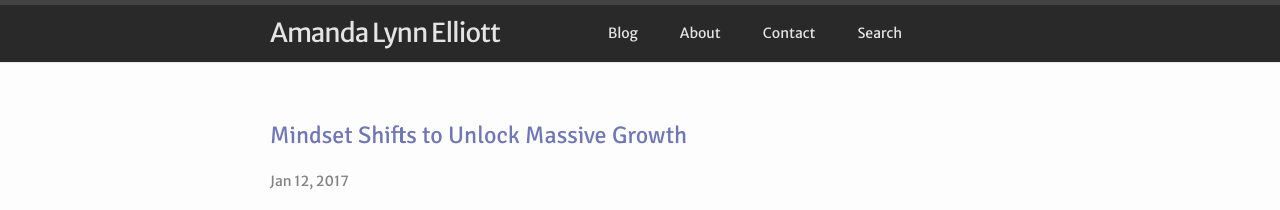
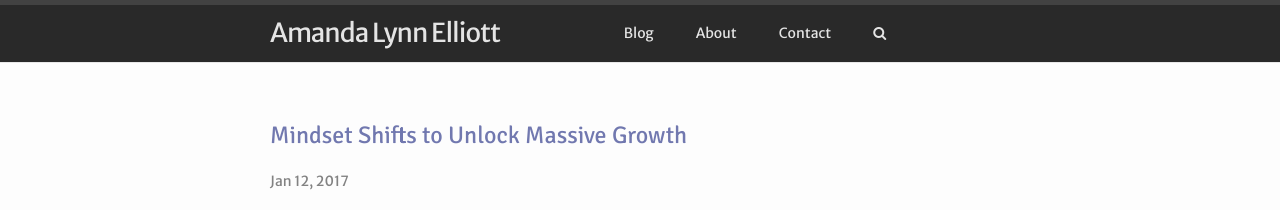
Before and after one commit to amandalynnelliott/amandalynnelliott.github.io-dev, a Jekyll site: the page built from index.md, in a window 1280 px wide. Shown: the top 210 px of the page. Built offline with Jekyll 4.4.1, drawn with Linux system fonts in a browser that asks for light colours; nearby versions of some CDN libraries.

Commit message:
Navbar design polished

```diff
--- a/_includes/header.html
+++ b/_includes/header.html
@@ -25,13 +25,12 @@
 					{% endif %}
 				{% endfor %}
 				<li>
-					<a href="/search.html">Search</a>
-					<ul>
+					<a href="/search.html"><span class="fa fa-search"></span></a>
+					<ul class="search">
 						<li>
 							<form action="/search.html" method="get">
 								<label for="search-box"></label>
-								<input type="text" id="search-box" name="query">
-								<input type="submit" value="Search">
+								<input type="text" id="search-box" name="query" placeholder="Search">
 							</form>
 						</li>
 					</ul>
--- a/assets/css/main.scss
+++ b/assets/css/main.scss
@@ -5,6 +5,7 @@
 
 @import url('https://fonts.googleapis.com/css?family=Merriweather+Sans:400,400i,700');
 @import url('https://fonts.googleapis.com/css?family=Signika:300,400,600,700');
+@import url("//maxcdn.bootstrapcdn.com/font-awesome/4.1.0/css/font-awesome.min.css");
 
 // Our variables
 $base-font-family: 'Merriweather Sans', sans-serif;
@@ -287,6 +288,7 @@
 		.nav > li:hover > ul {
 			left: auto;
 			min-width: 100%;
+			border-top: 5px solid $text-color;
 		}
 
 		.nav > li li:hover > ul {
@@ -295,7 +297,46 @@
 			top: -1px;
 		}
 
+	.nav li:hover > ul a {
+		padding: 0.5em 1.5em;
+		background-color: $grey-color-dark;
+	}
 
+	.nav li:hover > ul li:first-child a {
+		padding-top: 1.5em;
+	}
+
+	.nav li:hover > ul li:last-child a {
+		padding-bottom: 1.5em;
+	}
+
+	// Search navbar link
+
+ul.search {
+	background-color: $grey-color-dark;
+	padding: 1em 0.5em;
+}
+
+.nav li:hover > ul.search {
+	left:-210px;
+}
+
+ul.search input#search-box {
+	padding: 5px 10px;
+	background-color: $grey-color-dark;
+	border: 1px solid $grey-color;
+	border-radius: 5px;
+	width: 200px;
+	height: 1.5em;
+	margin: 0 1em;
+	font-size: 14px;
+	color: $grey-color-light;
+}
+
+ul.search input#search-box:focus {
+	outline: none;
+	border-color: #fff;
+}
 
 // --- About page
 
```
